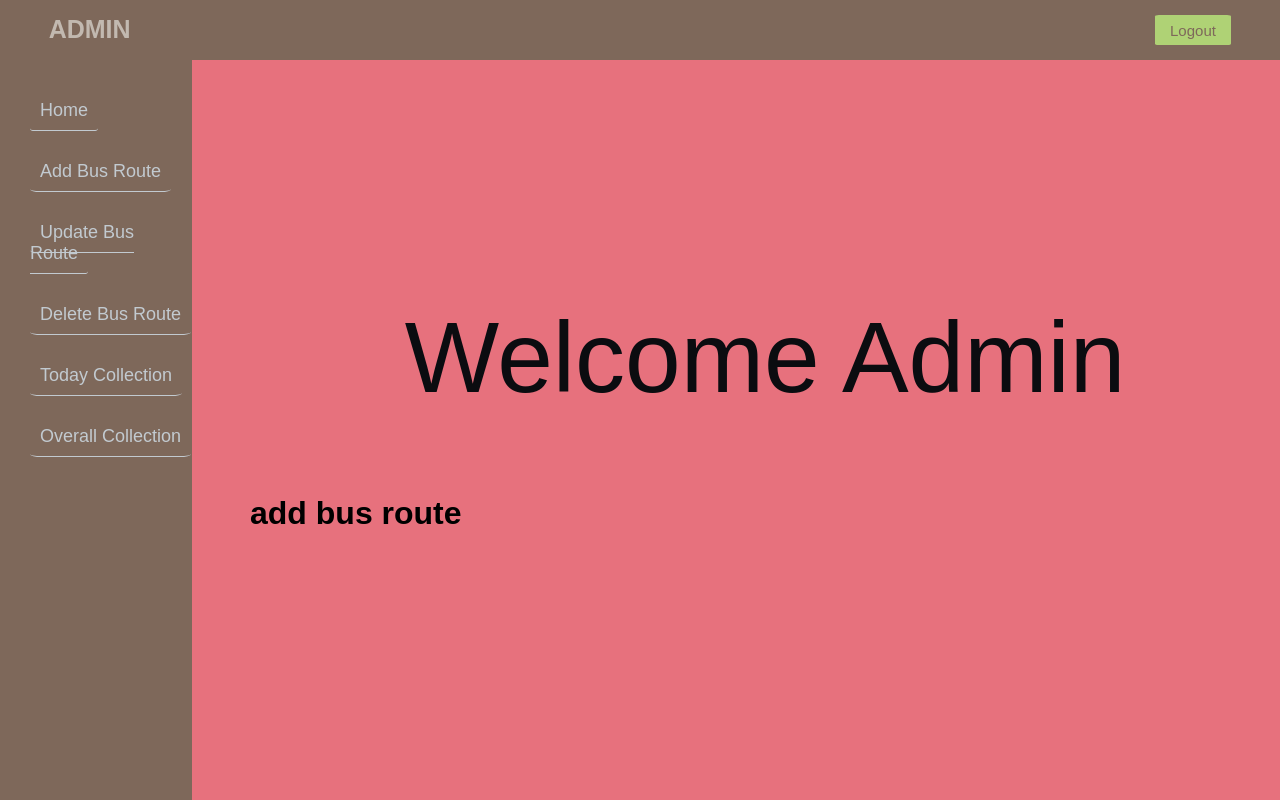
After one commit to syedwajith/mtc-buse-online-ticketing-system-Django, a Django app: page /mtc_bus_ticketing_app/addbus/ in a window 1280 px wide. The commit adds this page. Run offline with Django 4.2, Linux system fonts and the light colour scheme.

Commit message:
third commit

```diff
--- a/mtc_bus_ticketing_app/urls.py
+++ b/mtc_bus_ticketing_app/urls.py
@@ -20,4 +20,11 @@ from mtc_bus_ticketing_app import views
 urlpatterns = [
     path('', views.index),
     path('adminlogin/', views.adminlogin),
+    path('adminhome/', views.adminhome),
+    path('addbus/', views.addbus),
+    path('updatebus1/', views.updatebus1),
+    path('updatebus2/', views.updatebus2),
+    path('deletebus/', views.deletebus),
+    path('todaycollection/', views.todaycollection),
+    path('overallcollection/', views.overallcollection),
 ]
--- a/mtc_bus_ticketing_app/views.py
+++ b/mtc_bus_ticketing_app/views.py
@@ -1,4 +1,5 @@
 from django.shortcuts import render,redirect
+from django.contrib import messages
 
 # Create your views here.
 
@@ -6,4 +7,34 @@ def index(request):
     return render(request, 'mtc_bus_ticketing_app/index.html')
 
 def adminlogin(request):
+    if request.method == 'POST':
+        adminuser = request.POST.get('adminuser')
+        adminpassword = request.POST.get('adminpassword')
+        if len(adminuser) == 0 or len(adminpassword) == 0:
+            messages.error(request, 'Please fill the fields')
+        elif adminuser == 'admin' and adminpassword == 'admin':
+            return redirect('/mtc_bus_ticketing_app/adminhome')
+        else:
+            messages.error(request, 'Please enter the valid values')
     return render(request, 'mtc_bus_ticketing_app/adminlogin.html')
+
+def adminhome(request):
+    return render(request, 'mtc_bus_ticketing_app/adminhome.html')
+
+def addbus(request):
+    return render(request, 'mtc_bus_ticketing_app/addbus.html')
+
+def updatebus1(request):
+    return render(request, 'mtc_bus_ticketing_app/updatebus1.html')
+
+def updatebus2(request):
+    return render(request, 'mtc_bus_ticketing_app/updatebus2.html')
+
+def deletebus(request):
+    return render(request, 'mtc_bus_ticketing_app/deletebus.html')
+
+def todaycollection(request):
+    return render(request, 'mtc_bus_ticketing_app/todaycollection.html')
+
+def overallcollection(request):
+    return render(request, 'mtc_bus_ticketing_app/overallcollection.html')
--- a/static/css/style.css
+++ b/static/css/style.css
@@ -1,17 +1,31 @@
 * {
     padding: 0;
     margin: 0;
+    box-sizing: border-box;
+}
+
+:root {
+    --pink : #e7717d;
+    --green-yellow : #afd275;
+    --light-green : #75d275;
+    --brown : #7e685a;
+    --lightbrown : #c2b9b0;
+    --gray : #c2cad0;
+    --black : #0b0c10;
+    --white : #ffffff;
 }
 
 body {
     width: 100vw;
     height: 100vh;
     font-family: 'poppins',sans-serif;
-    background-color: blue;
+    background-color: var(--pink);
 }
 
+/* index.html */
+
 .txt {
-    color:greenyellow;
+    color: var(--green-yellow);
     display: flex;
     justify-content: center;
     align-items: center;
@@ -20,6 +34,20 @@ body {
     font-weight: bold;
     position: absolute;
     user-select: none;
+    animation: glow 1s ease infinite;
+}
+
+@keyframes glow {
+    from {
+        color: var(--green-yellow);
+    }
+    to {
+        color: var(--light-green);
+        text-shadow: 0 0 5px rebeccapurple,
+                     0 0 25px rebeccapurple,
+                     0 0 50px rebeccapurple,
+                     0 0 100px rebeccapurple;
+    }
 }
 
 .loader {
@@ -33,7 +61,7 @@ body {
     margin-left: 45%;
     border-radius: 50%;
     border: 6px solid;
-    border-color: white transparent white transparent;
+    border-color: var(--gray) transparent var(--gray) transparent;
     animation: spin 1.5s linear infinite;
     position: relative;
 }
@@ -55,20 +83,189 @@ body {
 .btn button {
     width: 150px;
     height: 50px;
+    border: none;
     border-radius: 7%;
     margin-top: 5%;
     font-size: 20px;
     padding: 10px;
     cursor: pointer;
     text-transform: uppercase;
-    background-color: darkred;
+    background-color: var(--brown);
 }
 
 .btn button:hover {
-    background-color: rgba(139, 0, 0, 0.911);
+    background-color: var(--lightbrown);
 }
 
 .btn button a {
     text-decoration: none;
-    color: white;
+    color: var(--black);
 }
+
+/* adminlogin.html */
+
+.container {
+    width: 500px;
+    height: 300px;
+    background-color: var(--gray);
+    flex-direction: column;
+    border: none;
+    border-radius: 5%;
+    box-shadow: 0 0 0 3px var(--white);
+}
+
+.heading {
+    font-size: 25px;
+    user-select: none;
+    font-weight: 600;
+    text-transform: uppercase;
+    padding: 20px 0 40px;
+}
+
+.txtbox label {
+    font-size: 17px;
+    padding: 10px;
+}
+
+.txtbox input {
+    width: 150px;
+    height: 30px;
+    border: none;
+    border-radius: 3px;
+    font-size: 18px;
+}
+
+.adminlog {
+    padding: 20px;
+    margin: 30px;
+}
+
+.adminlog input {
+    width: 120px;
+    height: 35px;
+    border: none;
+    border-radius: 5px;
+    background-color: var(--green-yellow);
+    font-size: 15px;
+    cursor: pointer;
+    text-transform: capitalize;
+    color: var(--black);
+    font-weight: 600px;
+}
+
+.adminlog input:hover {
+    background-color: var(--light-green);
+}
+
+.alert {
+    width: 220px;
+    height: 25px;
+    padding: 5px;
+    margin: 20px;
+    color: darkred;
+    background-color: var(--gray);
+}
+
+/* adminhome.html */
+
+.nav-bar {
+    width: 100vw;
+    height: 60px;
+    top: 0;
+    background-color: var(--brown);
+    display: flex;
+    justify-content: center;
+    position: fixed;
+    z-index: 2;
+}
+
+.nav-bar label {
+    padding-top: 15px;
+    margin-right: 80%;
+    text-transform: uppercase;
+    font-size: 25px;
+    font-weight: bold;
+    color: var(--lightbrown);
+    user-select: none;
+}
+
+.nav-bar button {
+    width: 6%;
+    height: 50%;
+    margin-top: 15px;
+    border: none;
+    border-radius: 5%;
+    background-color: var(--green-yellow);
+    cursor: pointer;
+    text-transform: capitalize;
+}
+
+.nav-bar button:hover {
+    background-color: var(--light-green);
+}
+
+.nav-bar button a {
+    font-size: 15px;
+    text-decoration: none;
+    color: var(--brown);
+    user-select: none;
+}
+
+.side-bar {
+    top: 0;
+    left: 0;
+    width: 15%;
+    height: 100vh;
+    background-color: var(--brown);
+    position: fixed;
+}
+
+.box1 {
+    padding-top: 80px;
+    margin-left: 30px;
+}
+
+.box1 ul {
+    display: flex;
+    justify-content: center;
+    flex-direction: column;
+    list-style: none;
+}
+
+.box1 ul li {
+    padding: 20px 0px 20px 0px;
+}
+
+.box1 ul li a {
+    padding: 10px;
+    font-size: 18px;
+    border-bottom: 1px solid;
+    border-radius: 7%;
+    text-decoration: none;
+    color: var(--gray);
+    text-transform: capitalize;
+    user-select: none;
+}
+
+.box1 ul li a:hover {
+    background-color: var(--lightbrown);
+    color: var(--black);
+}
+
+.content {
+    margin-left: 250px;
+    padding-top: 300px;
+    font-size: 100px;
+    display: flex;
+    justify-content: center;
+    align-items: center;
+    text-transform: capitalize;
+    color: var(--black);
+}
+
+/* addbus.html */
+
+h1 {
+    margin-left: 250px;
+    padding-top: 80px;
+}
--- /dev/null
+++ b/templates/mtc_bus_ticketing_app/addbus.html
@@ -0,0 +1,11 @@
+{% include 'mtc_bus_ticketing_app/adminhome.html' %}
+{% load static %}
+
+{% block head %}
+    <link rel="stylesheet" href="{% static 'css/style.css' %}">
+{% endblock %}
+
+
+{% block adminsite %}
+    <h1>add bus route</h1>
+{% endblock adminsite %}
--- /dev/null
+++ b/templates/mtc_bus_ticketing_app/adminhome.html
@@ -0,0 +1,55 @@
+{% extends 'mtc_bus_ticketing_app/base.html' %}
+{% load static %}
+
+{% block head %}
+    <link rel="stylesheet" href="{% static 'css/style.css' %}">
+{% endblock %}
+
+
+{% block content %}
+    {% if messages %}
+        {% for message in messages %}
+            <div class="alert {{message.tags}}" role="alert">
+                {{message}}
+            </div>
+        {% endfor %}
+    {% endif %}
+    <div class="nav-bar">
+        <label>admin</label>
+        <button>
+            <a href="/mtc_bus_ticketing_app/">logout</a>
+        </button>
+    </div>
+    <div class="side-bar">
+        <div class="box1">
+            <ul>
+                <li>
+                    <a href="/mtc_bus_ticketing_app/adminhome">home</a>
+                </li>
+                <li>
+                    <a href="/mtc_bus_ticketing_app/addbus">add bus route</a>
+                </li>
+                <li>
+                    <a href="/mtc_bus_ticketing_app/updatebus1">update bus route</a>
+                </li>
+                <li>
+                    <a href="/mtc_bus_ticketing_app/deletebus">delete bus route</a>
+                </li>
+                <li>
+                    <a href="/mtc_bus_ticketing_app/todaycollection">today collection</a>
+                </li>
+                <li>
+                    <a href="/mtc_bus_ticketing_app/overallcollection">overall collection</a>
+                </li>
+            </ul>
+        </div>
+    </div>
+    <div class="content">
+        welcome admin
+    </div>
+
+    {% block adminsite %}
+
+    {% endblock adminsite %}
+
+{% endblock %}
```
Also changed, not shown: templates/mtc_bus_ticketing_app/adminlogin.html (+18 -4 lines), templates/mtc_bus_ticketing_app/deletebus.html (added, +11 -0 lines), templates/mtc_bus_ticketing_app/overallcollection.html (added, +11 -0 lines), templates/mtc_bus_ticketing_app/todaycollection.html (added, +11 -0 lines), templates/mtc_bus_ticketing_app/updatebus1.html (added, +11 -0 lines), templates/mtc_bus_ticketing_app/updatebus2.html (added, +11 -0 lines).
